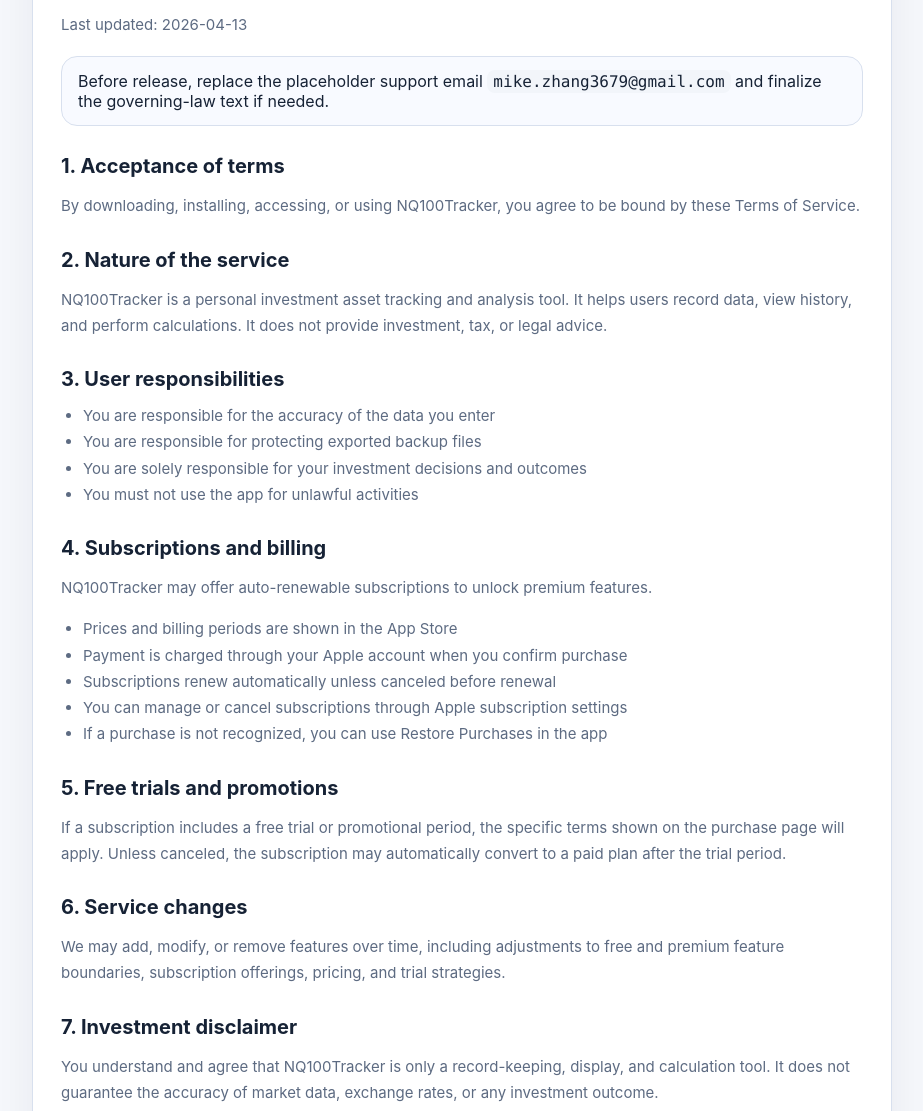
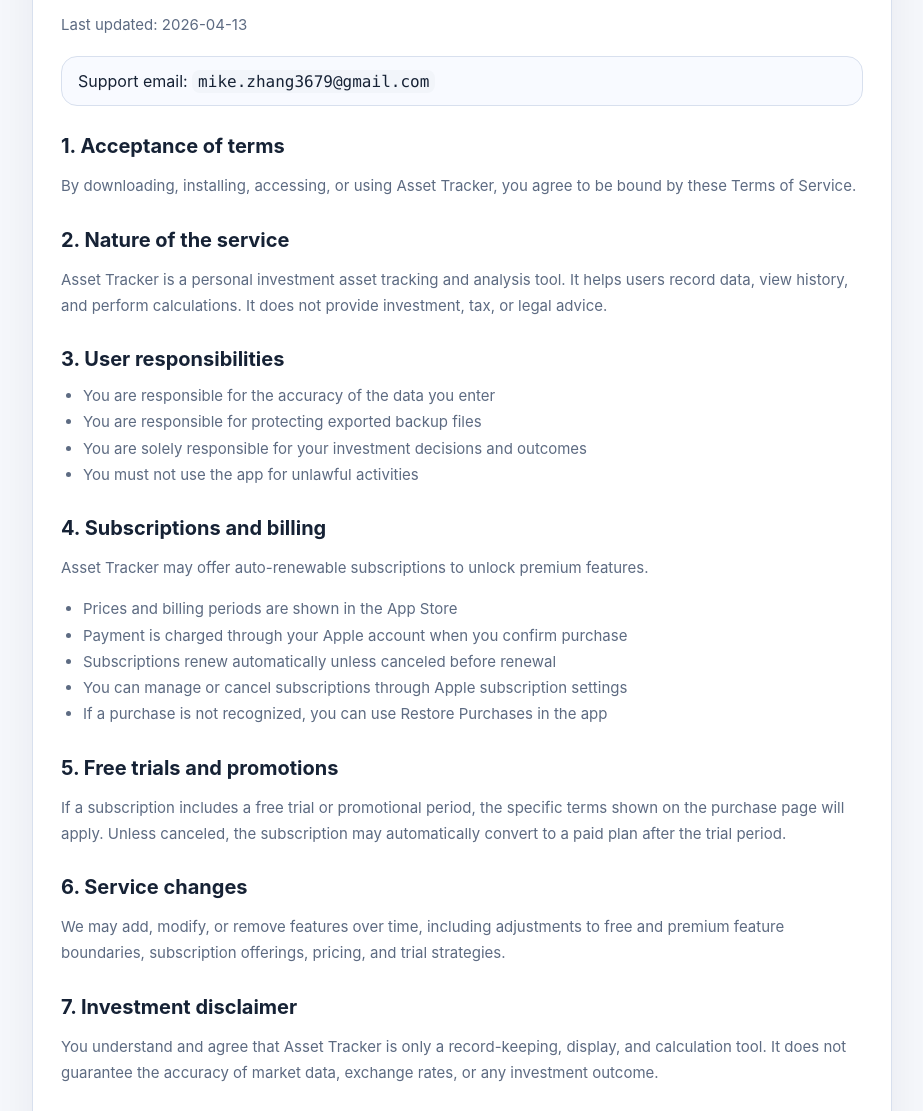
Before and after one commit to zhanggy000/asset_tracker, a plain HTML site: page terms.html in a window 1280 px wide. Shown: the part 143-1254 px from the top of the page, without its empty margins (178-1101 px from the left). Drawn offline with Linux system fonts and the light colour scheme.

Commit message:
隐私政策/用户协议，修改

```diff
--- a/terms.html
+++ b/terms.html
@@ -3,7 +3,7 @@
   <head>
     <meta charset="utf-8">
     <meta name="viewport" content="width=device-width, initial-scale=1">
-    <title>NQ100Tracker Terms of Service</title>
+    <title>Asset Tracker Terms of Service</title>
     <style>
       :root {
         --bg: #f5f7fb;
@@ -90,20 +90,18 @@
         <p>Last updated: 2026-04-13</p>
 
         <div class="note">
-          Before release, replace the placeholder support email
-          <code>mike.zhang3679@gmail.com</code> and finalize the governing-law text
-          if needed.
+          Support email: <code>mike.zhang3679@gmail.com</code>
         </div>
 
         <h2>1. Acceptance of terms</h2>
         <p>
-          By downloading, installing, accessing, or using NQ100Tracker, you
+          By downloading, installing, accessing, or using Asset Tracker, you
           agree to be bound by these Terms of Service.
         </p>
 
         <h2>2. Nature of the service</h2>
         <p>
-          NQ100Tracker is a personal investment asset tracking and analysis tool.
+          Asset Tracker is a personal investment asset tracking and analysis tool.
           It helps users record data, view history, and perform calculations. It
           does not provide investment, tax, or legal advice.
         </p>
@@ -118,7 +116,7 @@
 
         <h2>4. Subscriptions and billing</h2>
         <p>
-          NQ100Tracker may offer auto-renewable subscriptions to unlock premium
+          Asset Tracker may offer auto-renewable subscriptions to unlock premium
           features.
         </p>
         <ul>
@@ -146,7 +144,7 @@
 
         <h2>7. Investment disclaimer</h2>
         <p>
-          You understand and agree that NQ100Tracker is only a record-keeping,
+          You understand and agree that Asset Tracker is only a record-keeping,
           display, and calculation tool. It does not guarantee the accuracy of
           market data, exchange rates, or any investment outcome.
         </p>
```
Also changed, not shown: index.html (+3 -3 lines), privacy-policy.html (+6 -7 lines).
